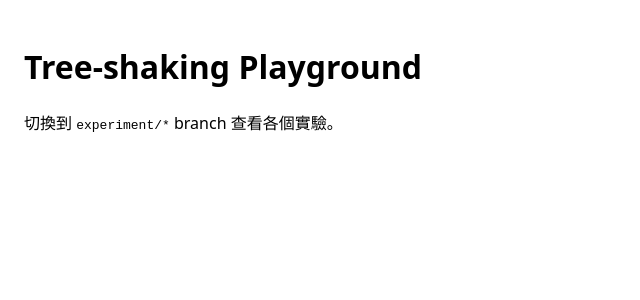
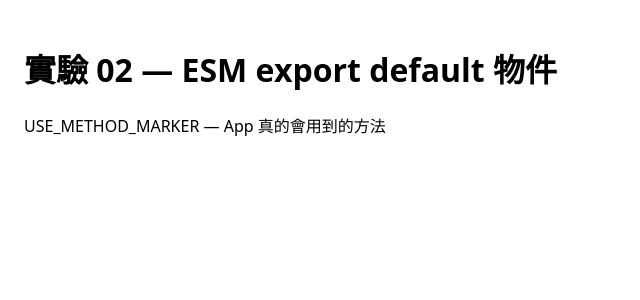
Before and after one commit to Yueh-Lin-Yang/recharts-treeshake-test, a React (Vite) app: page / in a window 1280 px wide. Shown: the top 300 px of the page, without its empty margins (0-640 px from the left). Built offline with nearby package versions, Linux system fonts and the light colour scheme.

Commit message:
🧪 test(esm): export default object — unuse leaks to bundle

```diff
--- a/src/App.tsx
+++ b/src/App.tsx
@@ -1,10 +1,10 @@
+import api from '@/lib/api';
+
 export function App() {
   return (
     <div style={{ padding: 24 }}>
-      <h1>Tree-shaking Playground</h1>
-      <p>
-        切換到 <code>experiment/*</code> branch 查看各個實驗。
-      </p>
+      <h1>實驗 02 — ESM export default 物件</h1>
+      <p>{api.use()}</p>
     </div>
   );
 }
--- /dev/null
+++ b/src/lib/api.ts
@@ -0,0 +1,9 @@
+function use() {
+  return 'USE_METHOD_MARKER — App 真的會用到的方法';
+}
+
+function unuse() {
+  return 'UNUSE_METHOD_MARKER — App 不會用到，但 export default 物件無法 tree-shake，所以還是會進 bundle';
+}
+
+export default { use, unuse };
```
